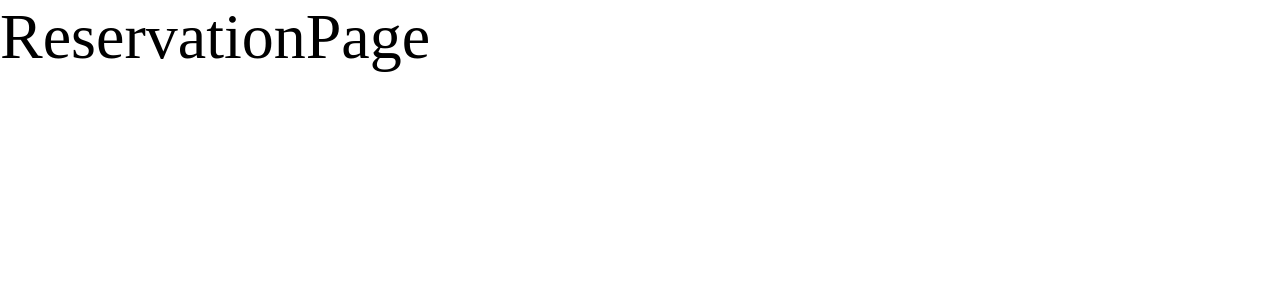
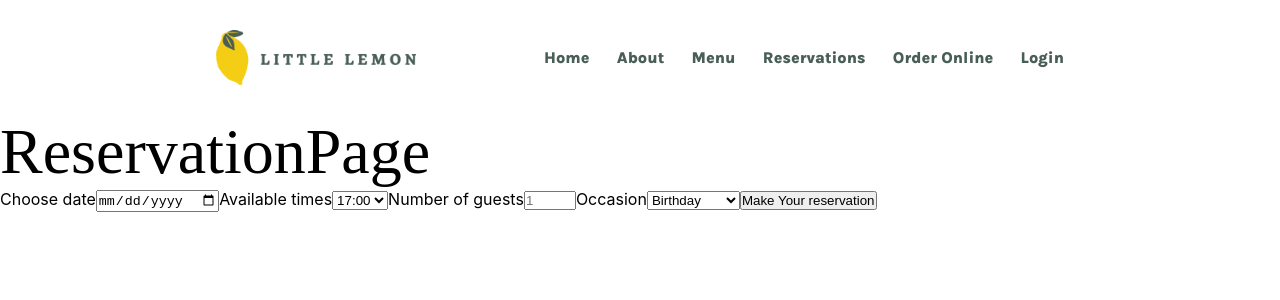
Before and after one commit to kwiatkowskimaciej/react-restaurant-web-app, a React (Create React App) app: page /reservations in a window 1280 px wide. Shown: the top 300 px of the page. Built offline with nearby package versions, Linux system fonts and the light colour scheme; a web font is replaced by a local one.

Commit message:
Add reservation form

```diff
--- /dev/null
+++ b/src/components/ReservationsForm.js
@@ -0,0 +1,58 @@
+import { useState } from 'react';
+
+const ReservationForm = (props) => {
+  const [resDate, setResDate] = useState('');
+  const [guestsNumber, setGuestsNumber] = useState(null);
+  const [occasion, setOccasion] = useState('');
+
+  const handleSubmit = (e) => {
+    e.preventDefault();
+  };
+
+  return (
+    <form onSubmit={handleSubmit}>
+      <label for="res-date">Choose date</label>
+      <input
+        type="date"
+        id="res-date"
+        value={resDate}
+        onChange={(e) => setResDate(e.target.value)}
+      />
+      <label for="available-times">Available times</label>
+      <select
+        id="available-times"
+        value={props.availableTimes}
+        onChange={(e) => props.updateTimes(e.target.value)}
+      >
+        <option>17:00</option>
+        <option>18:00</option>
+        <option>19:00</option>
+        <option>20:00</option>
+        <option>21:00</option>
+        <option>22:00</option>
+      </select>
+      <label for="guests">Number of guests</label>
+      <input
+        type="number"
+        placeholder="1"
+        min="1"
+        max="10"
+        id="guests"
+        value={guestsNumber}
+        onChange={(e) => setGuestsNumber(e.target.value)}
+      />
+      <label for="occasion">Occasion</label>
+      <select
+        id="occasion"
+        value={occasion}
+        onChange={(e) => setOccasion(e.target.value)}
+      >
+        <option>Birthday</option>
+        <option>Anniversary</option>
+      </select>
+      <input type="submit" value="Make Your reservation" />
+    </form>
+  );
+};
+
+export default ReservationForm;
--- a/src/components/ReservationsPage.js
+++ b/src/components/ReservationsPage.js
@@ -1,5 +1,36 @@
-const ReservationPage = () => {
-    return <h1>ReservationPage</h1>
+import React, { useReducer } from 'react';
+import Header from './Header';
+import ReservationForm from './ReservationsForm';
+
+const reducer = (state, action) => {
+  if (action.type === "UPDATE_TIMES") {
+    return action.times
+  } else {
+    return state;
+  }
 }
 
+const initializeTimes = () => {
+  return '';
+};
+
+const ReservationPage = () => {
+  const [availableTimes, dispatch] = useReducer(reducer, initializeTimes);
+
+  const updateTimes = (times) => {
+    dispatch( {type: "UPDATE_TIMES", times})
+  };
+
+  return (
+    <React.Fragment>
+      <Header />
+      <h1>ReservationPage</h1>
+      <ReservationForm
+        availableTimes={availableTimes}
+        updateTimes={updateTimes}
+      />
+    </React.Fragment>
+  );
+};
+
 export default ReservationPage;
```
